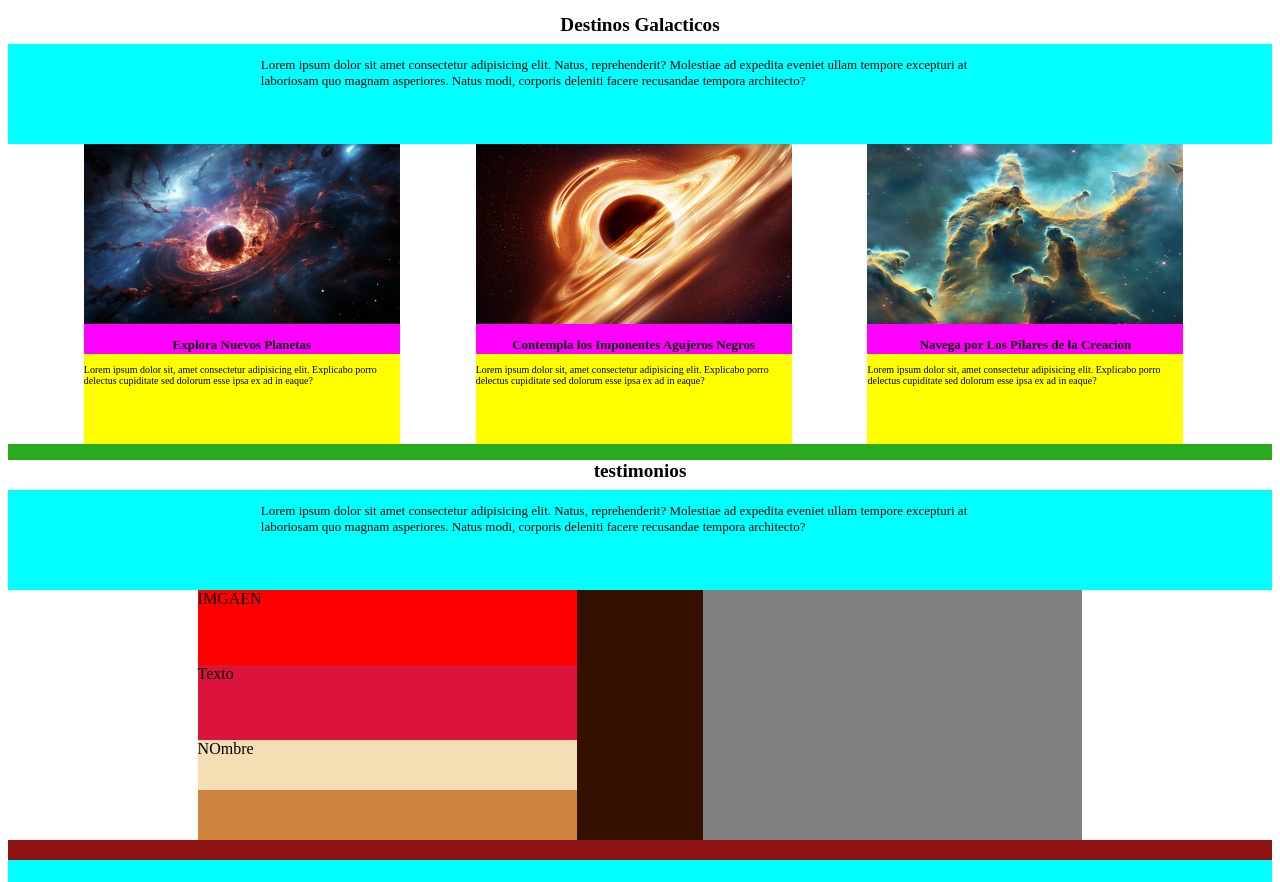
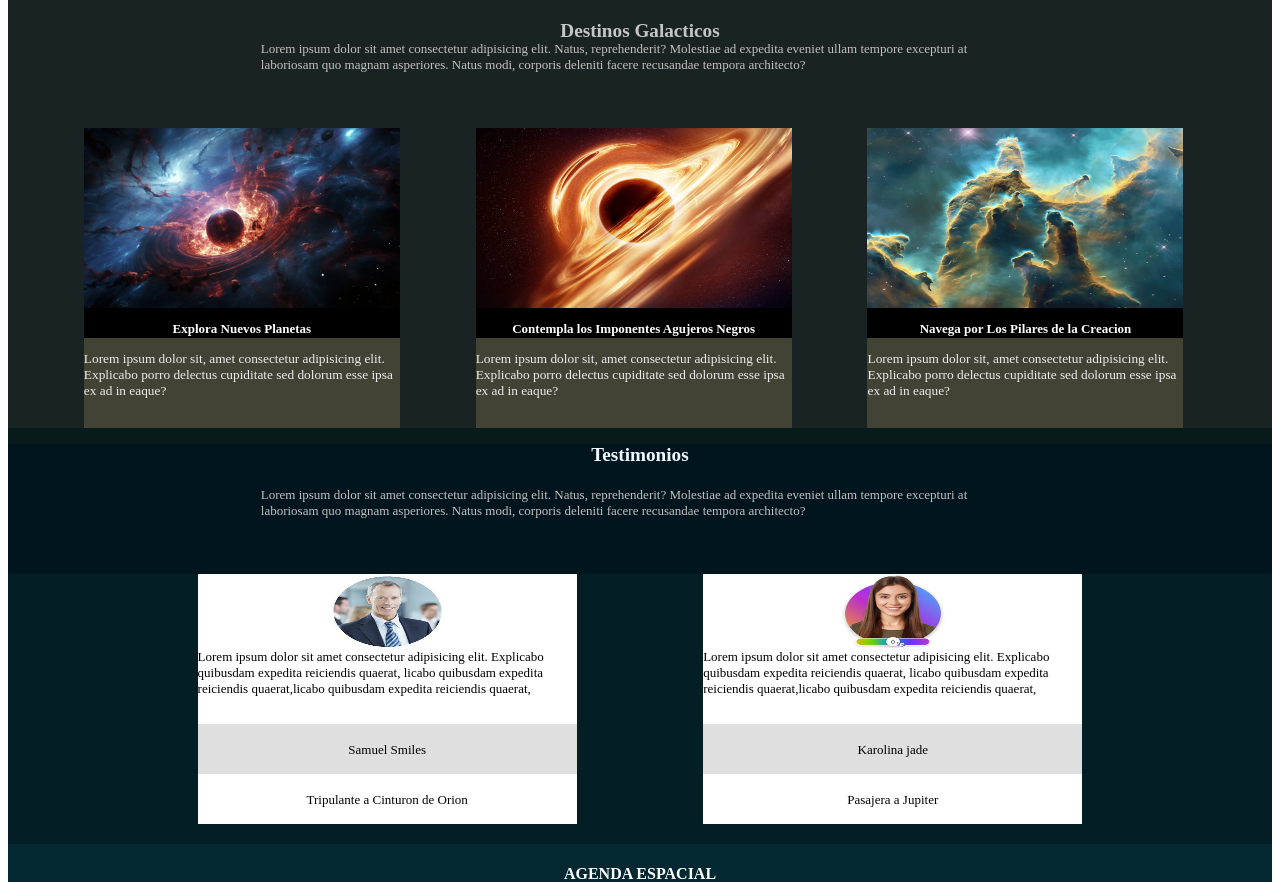
Before and after one commit to Lopez-2026/web1, a plain HTML site: page EjemploWeb.html in a window 1280 px wide. Shown: the part 330-1212 px from the top of the page. Drawn offline with Linux system fonts and the light colour scheme; files whose address does not match are found by name.

Commit message:
Add files via upload

```diff
--- a/EjemploWeb.html
+++ b/EjemploWeb.html
@@ -67,7 +67,7 @@
 <body>
     <!-- MENU NAVEGACION-->
 
-    <nav style="background-color: #000000; width: 100%; height: 70px;">
+    <nav style="background-color: #032127; width: 100%; height: 70px;">
         <!--MENU 1-->
         <div style="width: 40%; float: left;  ">
 
@@ -112,23 +112,23 @@
 
     </nav>
     <!-- banner -->
-    <header style="background-color: #CC4100; width: 100%; height: 250px;">
+    <header style="background-color: #C5C6C7; width: 100%; height: 250px;">
 
         <!--TEXTO h1-->
         <!-- Parrafo-->
         <!-- correo-->
 
-        <div class="texto" style="background-color: rgb(84, 74, 74); width: 50%; height: 250px; float: left;">
+        <div class="texto" style="background-color: rgb(13, 30, 30); width: 50%; height: 250px; float: left;">
 
             <div class="espacio1" style="height: 250px; width: 15% ; float: left; "></div>
 
-            <div style="height: 250px; width: 70%; float: left; ">
+            <div style="height: 250px; width: 70%; float: left; color: white;">
                 <h1> Descubre tu próximo destino estelar</h1>
                 <p>Sé el primero en recibir rutas interplanetarias, ofertas y destinos nunca antes disponibles. Tu viaje
                     comienza con un clic.</p>
                 <form action="">
                     <input type="email" required placeholder="Ingresa tu correo estelar">
-                    <button style="background-color: blue; ;">Despegar</button>
+                    <button style="background-color: rgb(250, 181, 6); ;">Despegar</button>
 
                 </form>
             </div>
@@ -149,17 +149,17 @@
     <!-- SECCION MEJORES FOTOGRAFIAS  -->
     <!-- testimonios  -->
     <!-- AJenda -->
-    <main style="background-color: rgb(42, 171, 30); height: 1250px; width: 100%;">
+    <main style="background-color: rgb(7, 27, 27); height: 1250px; width: 100%;">
         <!-- FEATURE -->
         <section style=" background-color: purple; width: 100%; height: 130px;">
-            <div style="background-color: white; width: 100%; height: 30px;">
-                <h2>Destinos Galacticos </h2>
+            <div style="background-color: rgb(26, 35, 35); width: 100%; height: 30px;">
+                <h2 style="color: #C5C6C7; margin: 0;" >  <br>Destinos Galacticos </h2>
             </div>
 
 
-            <div style="background-color: aqua; width: 100%; height: 100px;">
+            <div style="background-color: rgb(26, 35, 35); width: 100%; height: 100px;">
                 <div style="width: 20%; height: 100%; float: left;"></div>
-                <div style="width: 60%; height: 100%; float: left;">
+                <div style="width: 60%; height: 100%; float: left; color: #c3c0c0;">
                     <p>Lorem ipsum dolor sit amet consectetur adipisicing elit. Natus, reprehenderit? Molestiae ad
                         expedita eveniet ullam tempore excepturi at laboriosam quo magnam asperiores. Natus modi,
                         corporis deleniti facere recusandae tempora architecto?</p>
@@ -169,9 +169,9 @@
 
         </section>
         <!-- Mejores FOtografias-->
-        <section style="background-color: #CC4100; width: 100%;height: 300px;">
+        <section style="background-color: rgb(26, 35, 35); width: 100%;height: 300px;">
 
-            <div style="background-color: white; width: 6%; height: 100%; float: left;"></div>
+            <div style="background-color: rgb(26, 35, 35); width: 6%; height: 100%; float: left;"></div>
 
             <!-- DESTINO 1  -->
 
@@ -182,23 +182,23 @@
 
                 </div>
                 <!-- TITULO DESTINO -->
-                <div style="background-color: fuchsia; height: 30px; width: 100%; float: left;">
+                <div style="background-color: rgb(0, 0, 0); height: 30px; width: 100%; float: left;">
 
-                    <h3>Explora Nuevos Planetas</h3>
+                    <h3 style="color: white;">Explora Nuevos Planetas</h3>
 
 
                 </div>
 
                 <!-- Descripcion DESTINO -->
-                <div style="background-color: yellow; height: 90px; width: 100%; float: left;">
-                    <p style="font-size:  x-small; text-align: left;">Lorem ipsum dolor sit, amet consectetur
+                <div style="background-color: rgb(66, 66, 53); height: 90px; width: 100%; float: left;">
+                    <p style="font-size:  smaller; text-align: left; color: #efecec;">Lorem ipsum dolor sit, amet consectetur
                         adipisicing elit. Explicabo porro delectus cupiditate sed dolorum esse ipsa ex ad in eaque? </p>
 
                 </div>
             </div>
 
 
-            <div style="background-color: white; width: 6%; height: 100%; float: left;"></div>
+            <div style="background-color: rgb(26, 35, 35); width: 6%; height: 100%; float: left;"></div>
             <!-- DESTINO 2  -->
 
             <div style="background-color: grey; width: 25%; height: 100%; float: left">
@@ -208,23 +208,25 @@
 
                 </div>
                 <!-- TITULO DESTINO -->
-                <div style="background-color: fuchsia; height: 30px; width: 100%; float: left;">
+                <div style="background-color: rgb(0, 0, 0); height: 30px; width: 100%; float: left;">
 
-                    <h3>Contempla los Imponentes Agujeros Negros</h3>
+                    <h3 style="color: white;">
+
+                     Contempla los Imponentes Agujeros Negros</h3>
 
 
                 </div>
 
                 <!-- Descripcion DESTINO -->
-                <div style="background-color: yellow; height: 90px; width: 100%; float: left;">
-                    <p style="font-size:  x-small; text-align: left;">Lorem ipsum dolor sit, amet consectetur
+                <div style="background-color: rgb(66, 66, 53); height: 90px; width: 100%; float: left;">
+                    <p style="font-size:  smaller; text-align: left; color: #efecec;">Lorem ipsum dolor sit, amet consectetur
                         adipisicing elit. Explicabo porro delectus cupiditate sed dolorum esse ipsa ex ad in eaque? </p>
 
                 </div>
             </div>
 
 
-            <div style="background-color: white; width: 6%; height: 100%; float: left;"></div>
+            <div style="background-color: rgb(26, 35, 35); width: 6%; height: 100%; float: left;"></div>
             <!-- DESTINO 3  -->
 
             <div style="background-color: grey; width: 25%; height: 100%; float: left">
@@ -234,38 +236,40 @@
 
                 </div>
                 <!-- TITULO DESTINO -->
-                <div style="background-color: fuchsia; height: 30px; width: 100%; float: left;">
+                <div style="background-color: rgb(0, 0, 0); height: 30px; width: 100%; float: left;">
 
-                    <h3>Navega por Los Pilares de la Creacion</h3>
+                    <h3 style="color: white; ">
+
+                     Navega por Los Pilares de la Creacion</h3>
 
 
                 </div>
 
                 <!-- Descripcion DESTINO -->
-                <div style="background-color: yellow; height: 90px; width: 100%; float: left;">
-                    <p style="font-size:  x-small; text-align: left;">Lorem ipsum dolor sit, amet consectetur
+                <div style="background-color: rgb(66, 66, 53); height: 90px; width: 100%; float: left;">
+                    <p style="font-size:  smaller; text-align: left; color: #efecec;">Lorem ipsum dolor sit, amet consectetur
                         adipisicing elit. Explicabo porro delectus cupiditate sed dolorum esse ipsa ex ad in eaque? </p>
 
                 </div>
             </div>
-            <div style="background-color: white; width: 7%; height: 100%; float: left;"></div>
+            <div style="background-color: rgb(26, 35, 35); width: 7%; height: 100%; float: left;"></div>
 
         </section>
         <!--TEstimonios-->
         <section style="background-color: #a03300; width: 100%; height: 400px;">
             <!-- titulo y descripcion testimonios-->
 
-            <div style="background-color: white; width: 100%; height: 30px;">
+            <div style="background-color: rgb(1, 21, 30); width: 100%; height: 30px;">
 
-                <h2>testimonios </h2>
+                <h2 style="color: aliceblue;">Testimonios </h2>
 
             </div>
 
 
-            <div style="background-color: aqua; width: 100%; height: 100px;">
+            <div style="background-color: rgb(1, 21, 30); width: 100%; height: 100px;">
                 <div style="width: 20%; height: 100%; float: left;"></div>
                 <div style="width: 60%; height: 100%; float: left;">
-                    <p>Lorem ipsum dolor sit amet consectetur adipisicing elit. Natus, reprehenderit? Molestiae ad
+                    <p style="color: #c3c0c0;">Lorem ipsum dolor sit amet consectetur adipisicing elit. Natus, reprehenderit? Molestiae ad
                         expedita eveniet ullam tempore excepturi at laboriosam quo magnam asperiores. Natus modi,
                         corporis deleniti facere recusandae tempora architecto?</p>
                 </div>
@@ -279,42 +283,62 @@
 
                 <div style="height: 250px; width: 100%; background-color: rgb(58, 16, 142);">
                     <!--Espacio Izquierda-->
-                    <div style="background-color: white; height: 100%; width: 15%; float: left;">
+                    <div style="background-color: rgb(3, 30, 36); height: 100%; width: 15%; float: left;">
 
                     </div>
                     <!--CARD 1-->
 
                     <div style="background-color: grey; height: 100%; width: 30%; float:left;">
 
-                        <div style="height: 30%; background-color: red; width: 100%;">
-                            IMGAEN
+                        <div style="height: 30%; background-color: rgb(255, 255, 255); width: 100%; text-align: center;">
+                            <img src="img/testimonio1.jpeg" alt="" width="30%" height="100%" >
                         </div>
-                        <div style="background-color: crimson; height: 30%; width: 100%s;">
-                            Texto
+                        <div style="background-color: rgb(255, 255, 255); height: 30%; width: 100%;">
+                          <p style="margin: 0;">  Lorem ipsum dolor sit amet consectetur adipisicing elit. Explicabo quibusdam expedita reiciendis quaerat, licabo quibusdam expedita reiciendis quaerat,licabo quibusdam expedita reiciendis quaerat, </p>
 
                         </div>
-                        <div style="height: 20%; width: 100%; background-color: wheat;">
-                            NOmbre
+                        <div style="height: 20%; width: 100%; background-color: rgb(224, 223, 223);">
+                            <br>
+                            <p style="margin: 0; text-align: center;">Samuel Smiles</p>
 
                         </div>
-                        <div style="background-color: peru; height: 20%; width: 100%;"></div>
+                        <div style="background-color: rgb(255, 255, 255); height: 20%; width: 100%;">
+                            <br>
+                            <p style="margin: 0; text-align: center;">Tripulante a Cinturon de Orion</p>
+                        </div>
                     </div>
 
                     <!-- ESPACIO INMEDIO-->
-                    <div style="background-color: #331000; height: 100%; width: 10%; float: left;"></div>
+                    <div style="background-color: rgb(3, 30, 36); height: 100%; width: 10%; float: left;"></div>
 
                     <!--CARD 2-->
 
                     <div style="background-color: grey; height: 100%; width: 30%; float:left;">
+
+                        <div style="height: 30%; background-color: rgb(255, 255, 255); width: 100%; text-align: center;">
+                            <img src="img/testimonio2.jpg" alt="" width="30%" height="100%" >
+                        </div>
+                        <div style="background-color: rgb(255, 255, 255); height: 30%; width: 100%;">
+                          <p style="margin: 0;">  Lorem ipsum dolor sit amet consectetur adipisicing elit. Explicabo quibusdam expedita reiciendis quaerat, licabo quibusdam expedita reiciendis quaerat,licabo quibusdam expedita reiciendis quaerat, </p>
+
+                        </div>
+                        <div style="height: 20%; width: 100%; background-color: rgb(224, 223, 223);">
+                            <br>
+                            <p style="margin: 0; text-align: center;">Karolina jade</p>
+
+                        </div>
+                        <div style="background-color: rgb(255, 255, 255); height: 20%; width: 100%;">
+                            <br>
+                            <p style="margin: 0; text-align: center;">Pasajera a Jupiter</p>
+                        </div>
                     </div>
-
                     <!--Espacio DERECHO-->
-                    <div style="background-color: rgb(255, 255, 255); height: 100%; width: 15%; float: left;  ">
+                    <div style="background-color: rgb(3, 30, 36); height: 100%; width: 15%; float: left;  ">
 
                     </div>
                     <!-- 3 PUNTOS -->
 
-                    <div style="height: 20px;  width: 100%; background-color: rgb(142, 20, 20); float: left;">
+                    <div style="height: 20px;  width: 100%; background-color: rgb(3, 30, 36); float: left;">
 
                     </div>
 
@@ -325,20 +349,20 @@
 
         </section>
         <!-- Mi Agenda-->
-        <section style="background-color: #5e1076; width: 100%; height: 400px;">
-            <div style="background-color: cyan; height: 50px; width: 100%; float: left;">
-                <h4 style="text-align: center;">AGENDA ESPACIAL</h4>
+        <section style="background-color: #151415; width: 100%; height: 400px; color: #3996bb;">
+            <div style="background-color: rgb(3, 40, 49); height: 50px; width: 100%; float: left;">
+                <h4 style="text-align: center; color: #ffffff;">AGENDA ESPACIAL</h4>
 
             </div>
             <div style="height: 350px; width: 100%; float: left;">
                 <!-- izquierda-->
-                <div style=" background-color: white; width: 15%; height: 100%; float: left;">
+                <div style=" background-color: rgb(3, 40, 49); width: 15%; height: 100%; float: left;">
 
                 </div>
                 <div style="width: 70% ; height: 100%; float: left;">
 
                     <table style="text-align: center; width: 100%;  " border="collapse">
-                        <thead style="background-color: #331000; color: aliceblue;">
+                        <thead style="background-color: #ffffff; color: rgb(0, 0, 0);">
                             <tr>
                                 <th>#</th>
                                 <th>nombre</th>
@@ -395,7 +419,7 @@
                     <!--cuadro -->
                 </div>
                 <!-- Derecha-->
-                <div style=" background-color: white; width: 15%; height: 100%; float: left;">
+                <div style=" background-color: rgb(3, 40, 49); width: 15%; height: 100%; float: left;">
 
                 </div>
             </div>
```
Also changed, not shown: Paginas/Servicios.html (+1 -1 lines), img/testimonio1.jpeg (added), img/testimonio2.jpg (added).
